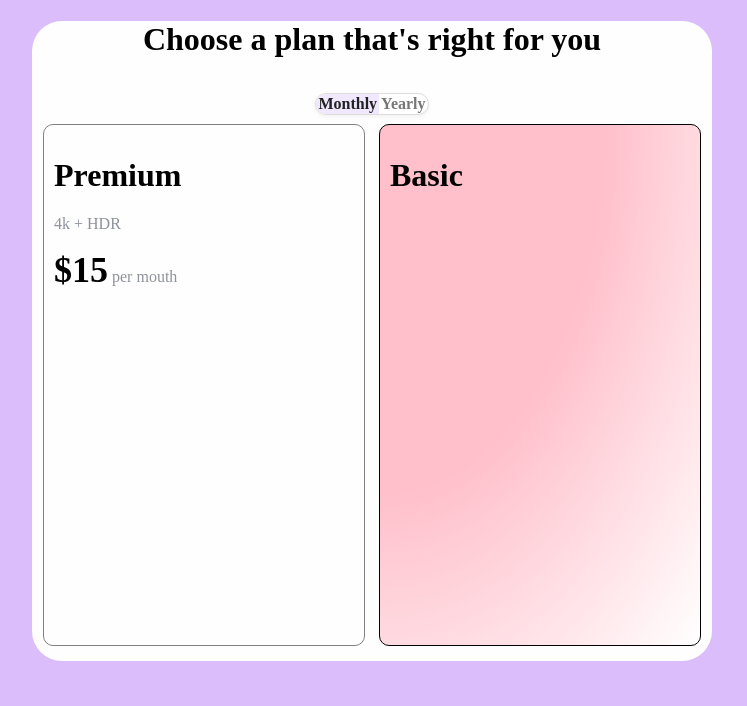
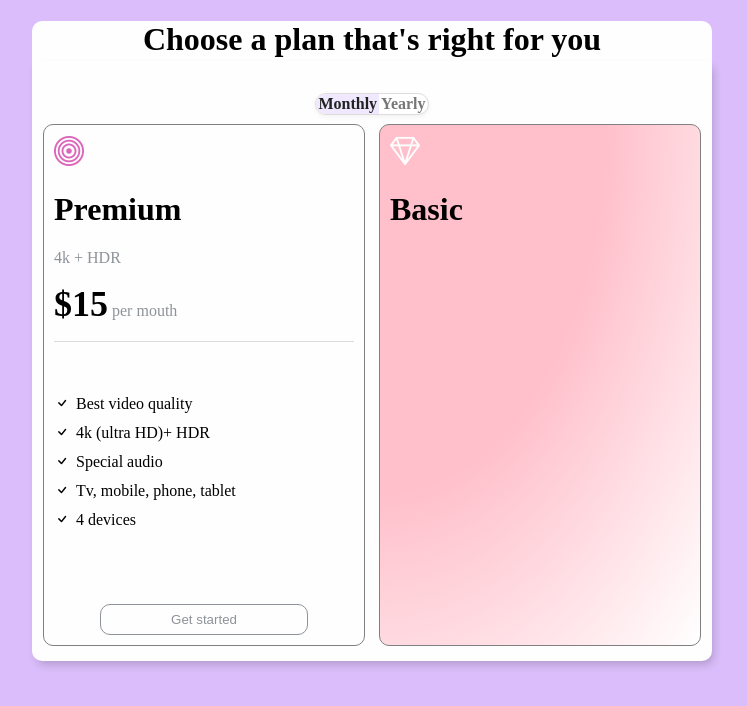
Before and after one commit to carolinnemoreno/pricing-UI, a plain HTML site: page index.html in a window 1280 px wide. Shown: the whole page, without its empty margins (268-1015 px from the left). Drawn offline with nearby package versions, Linux system fonts and the light colour scheme.

Commit message:
Enhance styles and add new color variables
Added new CSS variables and updated styles for layout and elements.

```diff
--- a/index.html
+++ b/index.html
@@ -11,6 +11,9 @@
 	--cor-fundo-roxo:#DABDFA;
 	--cor-fundo-branco:#FEFEFE;
 	--cor-cinza: #8E9299;
+	--cor-destaque: #f0e8ff;
+	--cor-cinza-claro: #DBDBDB;
+	--cor-rosa--claro:#DB66BA;
 	}
 	body{
 	background-color: var(--cor-fundo-roxo);
@@ -22,9 +25,10 @@
 	height: 40px;
 	background-color: var(--cor-fundo-branco);
 	margin:auto;
-	border-top-right-radius: 30px;
-	border-top-left-radius: 30px;
+	border-top-right-radius: 10px;
+	border-top-left-radius: 10px;
 	text-align: center;
+
 	}
 
 	.plano1 p{
@@ -38,8 +42,10 @@
 	width: 680px;
 	height: 600px;
 	margin:  auto;
-	border-bottom-right-radius: 30px;
-	border-bottom-left-radius: 30px;
+	border-bottom-right-radius: 10px;
+	border-bottom-left-radius: 10px;
+	box-shadow: 3px 5px 10px -2px rgba(0, 0, 0, 0.2);
+
 
 	}
 
@@ -58,7 +64,7 @@
 	.plano2{
 	width: 300px;
 	height: 500px;
-	border: 1px solid;
+	border: 1px solid gray;
 	border-radius: 10px;
 	margin: auto;
 	margin-left:7px;
@@ -89,10 +95,52 @@
     }
 
 	 .toggle input:checked + label {
-      background-color: #f0e8ff; /* cor de destaque */
+      background-color: var(--cor-destaque);
       color: #222;
 
     }
+
+	.lista{
+	list-style:none;
+	padding:0;
+	margin:0;
+	margin-top: 30px;
+	}
+	li {
+	  display: flex;
+	  align-items: center;
+	  gap: 6px;
+		}
+	.lista li {
+	  line-height: 1.8;
+	}
+
+	.linha{
+	width:300px;
+	height:1px;
+	background-color:var(--cor-cinza-claro);
+
+	}
+
+	button{
+	border-radius: 10px;
+	padding: 7px 70px 7px 70px;
+	color:var(--cor-cinza);
+	border: 1px solid var(--cor-cinza);
+	background-color: var(--cor-fundo-branco);
+	display:block;
+	margin: 0 auto;
+	margin-top:70px;
+	}
+	.bi-bullseye{
+	padding-top: 20px;
+	font-size: 30px;
+	color: var(--cor-rosa--claro);
+	}
+	.bi-gem{
+	color:var(--cor-fundo-branco);
+	font-size:30px;
+	}
 
 	</style>
 
@@ -109,11 +157,22 @@
   </div></div>
 <div class="principal">
 <div class="plano1">
+<i class="bi bi-bullseye"></i>
 <h1>Premium</h1>
 <p>4k + HDR</p>
 <p><span style="font-weight: bold; font-size:36px; color:black;">$15</span> per mouth</p>
+<div class="linha"></div><br>
+<ul class="lista">
+<li><i class="bi bi-check"></i>Best video quality</li>
+<li><i class="bi bi-check"></i>4k (ultra HD)+ HDR</li>
+<li><i class="bi bi-check"></i>Special audio</li>
+<li><i class="bi bi-check"></i>Tv, mobile, phone, tablet</li>
+<li><i class="bi bi-check"></i>4 devices</li>
+</ul>
+<button>Get started</button>
 </div>
 <div class="plano2">
+<i class="bi bi-gem"></i>
 <h1>Basic</h1>
 </div>
 
```
